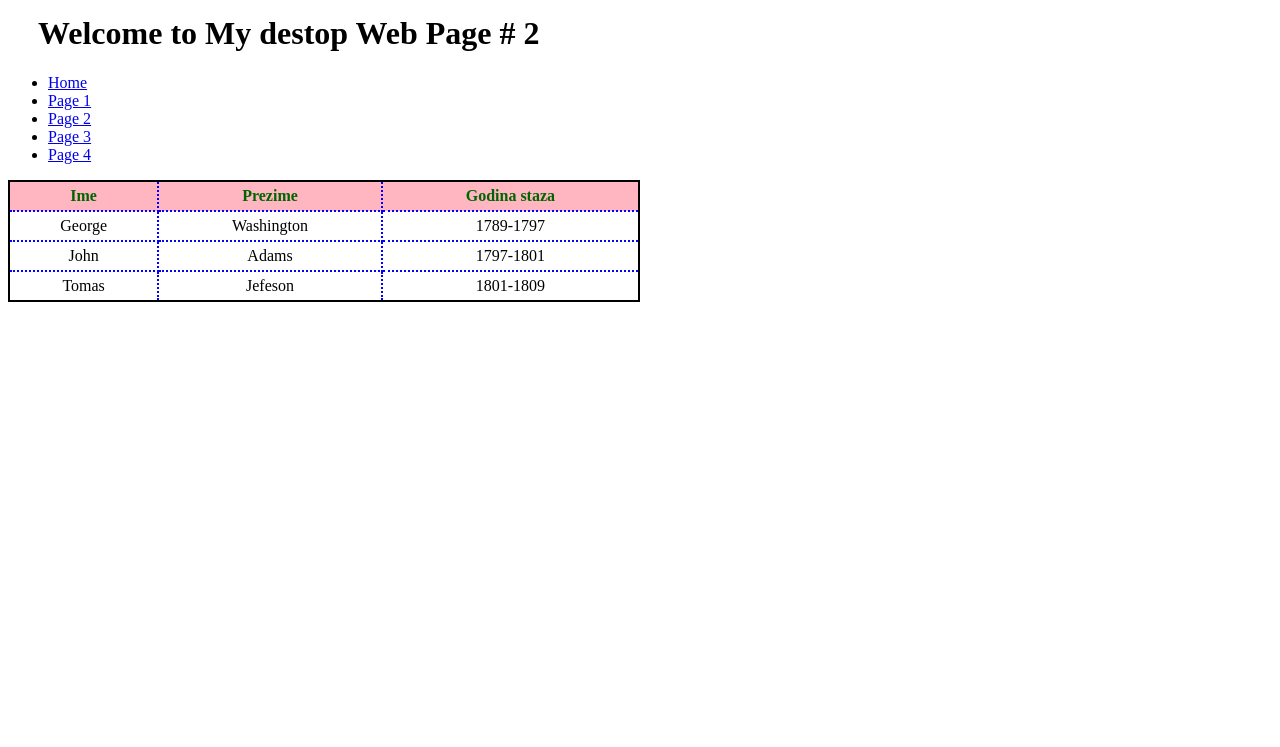
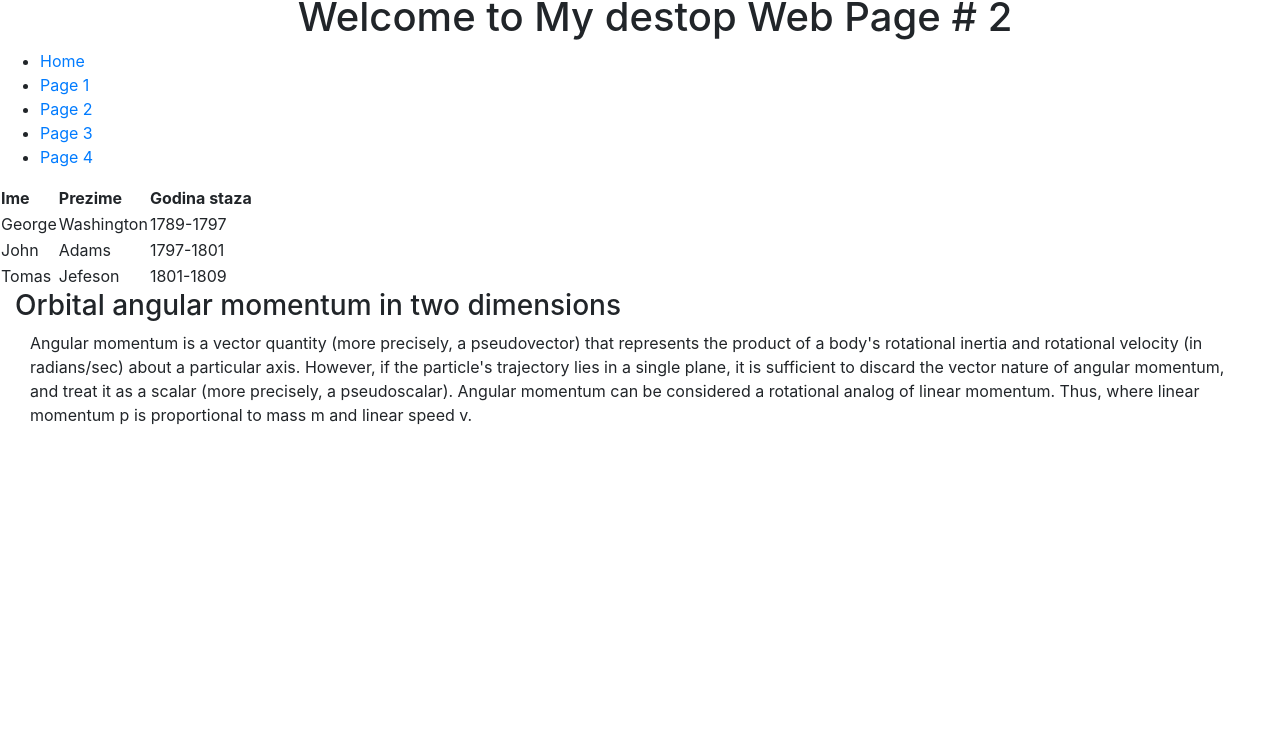
Before and after one commit to nikolas986/project0a, a plain HTML site: page page_2.html in a window 1280 px wide. Shown: the part 53-800 px from the top of the page. Drawn offline with nearby package versions, Linux system fonts and the light colour scheme.

```diff
--- a/page_2.html
+++ b/page_2.html
@@ -3,11 +3,13 @@
     <head>
         <title>My Webpage</title>
         <link rel="stylesheet" href="style.css">
+        <!-- <link rel="stylesheet" href="style2.css"> -->
+        <link rel="stylesheet" href="https://maxcdn.bootstrapcdn.com/bootstrap/4.0.0/css/bootstrap.min.css" integrity="sha384-Gn5384xqQ1aoWXA+058RXPxPg6fy4IWvTNh0E263XmFcJlSAwiGgFAW/dAiS6JXm" crossorigin="anonymous">
         <meta name="viewport" content="width=device-width, initial-scale=1.0">
     </head>
     <body>
         <h2>Page 2</h2>
-        <h1>2</h1>
+        <h1 class="text-center">2</h1>
         <ul>
             <li><a href="index.html" target="">Home</a></li>
             <li><a href="page_1.html" target="">Page 1</a></li>
@@ -37,5 +39,11 @@
             <td>1801-1809</td>
           </tr>
         </table>
+		<h3>Orbital angular momentum in two dimensions</h3>
+		<p>
+			Angular momentum is a vector quantity (more precisely, a pseudovector) that represents the product of a body's rotational inertia and rotational velocity (in radians/sec) about a particular axis. However, if the particle's trajectory lies in a single plane, it is sufficient to discard the vector nature of angular momentum, and treat it as a scalar (more precisely, a pseudoscalar).
+			Angular momentum can be considered a rotational analog of linear momentum. Thus, where linear momentum p is proportional to mass m and linear speed v.
+
+        </p>
     </body>
 </html>
--- a/style.css
+++ b/style.css
@@ -1,3 +1,4 @@
+@import "style2.css";   /* Here I added other css generated from scss using sas */
 @media (min-width: 1000px) {
     h1::before {
         content: "Welcome to My destop Web Page # ";
@@ -49,24 +50,19 @@
         margin-left: 20px;
       }
 
-table {
-        border: 2px solid black;
-        border-collapse: collapse;  /* ovim smo uklonili prazan prostor izmedju linija */
-        width: 50%;
-      }
-      th,td {
-        border :2px dotted blue;
-        padding: 5px;
-        text-align: center;
+/* table { */
+        /* border: 2px solid black; */
+        /* border-collapse: collapse;   */
+        /* width: 50%; */
+      /* } */
+      /* th,td { */
+        /* border :2px dotted blue; */
+        /* padding: 5px; */
+        /* text-align: center; */
 
-      }
-      /* ovde smo i naslov i ono sto je u poljima obmotali isto. */
-      /* dodali smo granicu-okvir
-      posle smo dodali i umetranje praznog prostora oko teksta u celiji
-      na kraju smo centrirali tekst u celiji*/
-      th {
-        background-color: lightpink;
-        color:darkgreen;
-        text-align:center;
-      }
-      /* dodali smo boju u naslovna poljima */
+      /* } */
+      /* th { */
+        /* background-color: lightpink; */
+        /* color:darkgreen; */
+        /* text-align:center; */
+      /* } */
```
Also changed, not shown: index.html (+2 -1 lines), page_1.html (+2 -2 lines), page_3.html (+2 -1 lines), page_4.html (+6 -6 lines).
